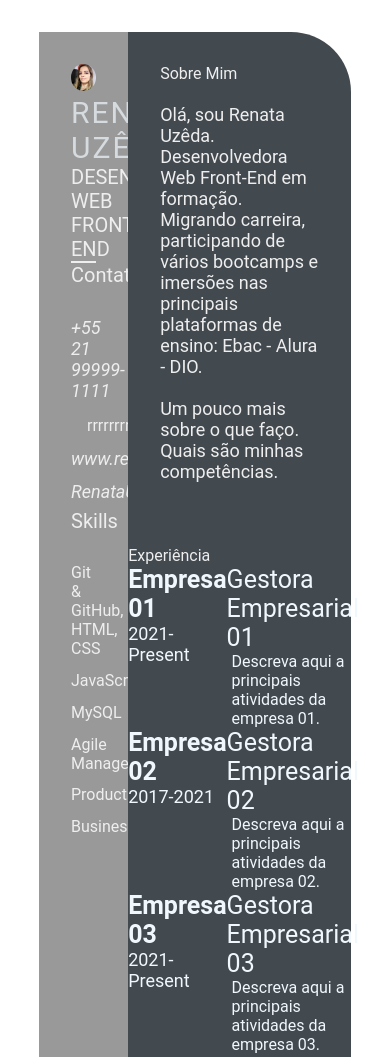
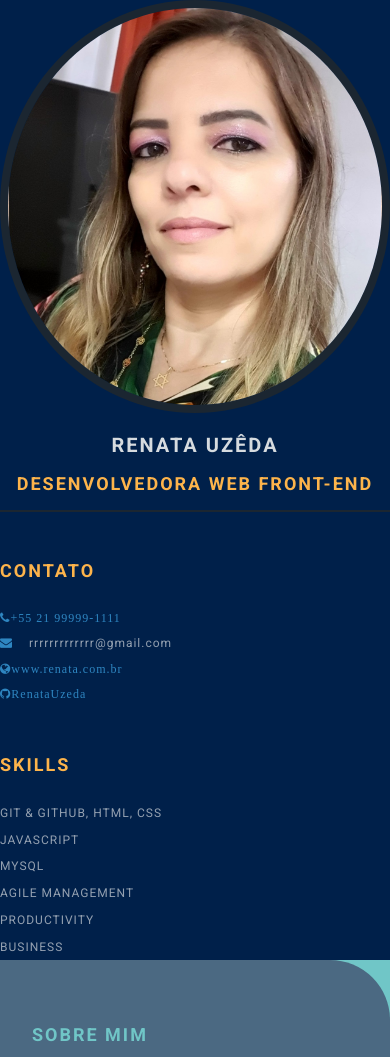
Before and after one commit to RenataUzeda/renatauzeda.github.io, a plain HTML site: page index.html in a window 390 px wide. Shown: the top 1057 px of the page. Drawn offline with Linux system fonts and the light colour scheme.

Commit message:
feat: altera estilo do projeto (#6)
Altera arquivos sytle.css e index.html para apresentarem ao projeto uma nova
formatação, mais estilizada.

Autora: Renata Uzêda.

```diff
--- a/index.html
+++ b/index.html
@@ -5,8 +5,15 @@
    <meta http-equiv="X-UA-Compatible" content="IE=edge">
    <meta name="viewport" content="width=device-width, initial-scale=1.0">
    <title>Renata Uzêda CV</title>
+
+   <link rel="preconnect" href="https://fonts.googleapis.com">
+   <link rel="preconnect" href="https://fonts.gstatic.com" crossorigin>
+   <link href="https://fonts.googleapis.com/css2?family=Roboto:ital,wght@0,100;0,300;0,400;0,700;1,100;1,300;1,400;1,700&display=swap" rel="stylesheet">
+
+   <link rel="stylesheet" href="https://cdnjs.cloudflare.com/ajax/libs/font-awesome/4.7.0/css/font-awesome.min.css">
+
    <link rel="stylesheet" href="style.css">
-   <!-- <link rel="stylesheet" href="Aguardando link para ícones"> -->
+
 </head>
 <body>
    <main class="resume-contents">
@@ -49,7 +56,6 @@
                      <br>Quais são minhas competências.
                   </p>
                </section>
-            </div>
             <section class="experience gap">
                <div class="right-title">Experiência</div>
                <div class="experience-contents">
@@ -141,6 +147,7 @@
                   </div>
                </div>
             </section>
+         </div>
          </section>
    </main>
 </body>
--- a/style.css
+++ b/style.css
@@ -4,6 +4,10 @@
     box-sizing: border-box;
     list-style: none;
     font-family: 'Roboto', sans-serif;
+}
+
+body {
+    background-color: #70c6c7;
 }
 
 .resume-contents {
@@ -17,28 +21,29 @@
 .left-section {
     grid-column: span 2;
     height: 100%;
-    background-color: #999999;
+    background-color: #00204A;
 }
 
 .right-section {
     grid-column: span 5;
     height: 100%;
-    background-color: #424a50;
+    background-color: #4B6982;
     border-radius: 0px 60px 0px 0px;
 }
 
-.left-section-contents{
+.left-section-content{
     padding: 2rem 2rem;
 }
 
 .profile {
     width: 100%;
-    border-bottom: 2px solid #eeeeee;
+    border-bottom: 2px solid #1B2631;
 }
 
 .profile .profile-image {
     width: 100%;
-    border-radius: 100%;
+    border-radius: 50%;
+    border: 8px solid #1B2631;
 }
 
 .name {
@@ -46,19 +51,31 @@
     font-size: 30px;
     letter-spacing: 2px;
     text-transform: uppercase;
+    text-align: center;
+    font-weight: bold;
+    padding: 1rem 0;
 }
 
 .profession {
-    color: #eeeeee;
+    color: #FDB44B;
     font-size: 20px;
     text-transform: uppercase;
     text-align: center;
+    letter-spacing: 2px;
+    font-weight: bold;
+    padding-bottom: 1rem;
 }
 
 /* .contact-info { border-bottom: 2px solid #1B2631; } */
 .left-title {
-    color: #eeeeee;
+    color: #FDB44B;
     font-size: 20px;
+    letter-spacing: 2px;
+    text-transform: uppercase;
+    font-weight: bold;
+    display: flex;
+    align-items: center;
+    padding-top: 3rem;
 }
 
 .contact-info ul {
@@ -68,14 +85,18 @@
 .contact-info ul li,
 .references ul li {
     padding: .4rem 0;
-    color: #eeeeee;
+    display: flex;
+    align-items: center;
+    color: #d6dbdfaf;
+    letter-spacing: 1px;
+    font-size: 18px;
 }
 
 .contact-info ul li i,
 .references ul li i {
     padding-right: 1rem;
     font-size: 18px;
-    color: #eeeeee;
+    color: #2E86C1;
 }
 
 .skills ul {
@@ -83,15 +104,46 @@
 }
 .skills ul li p {
     padding: .4rem 0;
-    color: #eeeeee;
+    color: #d6dbdfaf;
+    font-size: 18px;
+    letter-spacing: 1px;
+    display: flex;
+    align-items: center;
+    text-transform: uppercase;
 }
+
+.referance-name {
+    padding-top: 1.5rem;
+    padding-bottom: .4rem;
+    font-size: 18px;
+    color: #F9E79F;
+    letter-spacing: 1px;
+    text-transform: uppercase;
+}
+
+.referance-profession {
+    font-size: 16px;
+    color: #d6dbdfaf;
+    letter-spacing: 1px;
+    /* text-transform: uppercase; */
+    padding-bottom: .4rem;
+}
+
 
 .right-section-contents {
     padding: 2rem 2rem;
 }
 
 .right-title {
-    color: #eeeeee;
+    color: #70C6C7;
+    font-size: 40px;
+    letter-spacing: 2px;
+    text-transform: uppercase;
+    font-weight: bold;
+    display: flex;
+    align-items: center;
+    padding: 2rem 0;
+    position: relative;
 }
 
 .gap {
@@ -99,7 +151,9 @@
 }
 .about-me-contents {
     font-size: 18px;
-    color: #eeeeee;
+    letter-spacing: 1px;
+    line-height: 2rem;
+    color: #F1F8FD;
 }
 
 .experience-contents,
@@ -116,23 +170,124 @@
 .awards-company-name {
     font-size: 25px;
     font-weight: bold;
+    text-transform: uppercase;
+    letter-spacing: 1px;
+    color: #FDB44B;
+    padding-bottom: .4rem;
 }
 
 .exp-time-period,
 .educationp-time-period,
 .awards-time-period {
     font-size: 18px;
+    letter-spacing: 1px;
+    line-height: 2rem;
 }
 
 .exp-position,
 .education-subject,
 .awards-name {
     font-size: 25px;
+    font-weight: bold;
+    text-transform: uppercase;
+    letter-spacing: 1px;
+    color: #FDB44B;
+    padding-bottom: .4rem;
 }
 
 .exp-desc,
 .education-desc,
 .awards-desc {
     font-size: 16px;
+    letter-spacing: 1px;
+    line-height: 1.5rem;
+    border-left: 3px solid #a5a3a3;
     padding-left: 5px;
 }
+
+/* Media queries */
+@media screen and (max-width:780px) {
+    .experience-contents,
+    .education-contents,
+    .awards-contents {
+        grid-template-columns: repeat(1, 1fr);
+    }
+}
+
+@media screen and (max-width:780px) {
+    .left-section {
+        grid-column: span 3;
+    }
+
+    .right-section {
+        grid-column: span 4;
+    }
+
+}
+
+@media screen and (max-width:1200px) {
+    .resume-contents {
+        grid-template-columns: repeat(1, 1fr);
+    }
+}
+
+@media screen and (max-width:390px) {
+    .resume-contents {
+        width: 100%;
+        margin: 0 auto;
+    }
+
+    .name {
+        font-size: 20px;
+    }
+
+    .profession {
+        font-size: 18px;
+    }
+
+    .left-title {
+        font-size: 18px;
+    }
+
+    .right-title {
+        font-size: 18px;
+    }
+
+    .contact-info ul li,
+    .references ul li {
+        font-size: 12px;
+    }
+
+    .contact-info ul li i,
+    .references ul li i {
+        /* padding-right: 1rem; */
+        font-size: 12px;
+    }
+
+    .skills ul li p {
+        font-size: 12px;
+    }
+
+    .about-me-contents {
+        font-size: 16px;
+        line-height: 1.5rem;
+    }
+
+    .exp-company-name,
+    .education-school-name,
+    .awards-company-name {
+        font-size: 18px;
+    }
+
+    .exp-time-period,
+    .educationp-time-period,
+    .awards-time-period {
+        font-size: 16px;
+    }
+
+    .exp-position,
+    .education-subject,
+    .awards-name {
+        font-size: 18px;
+    }
+}
```
